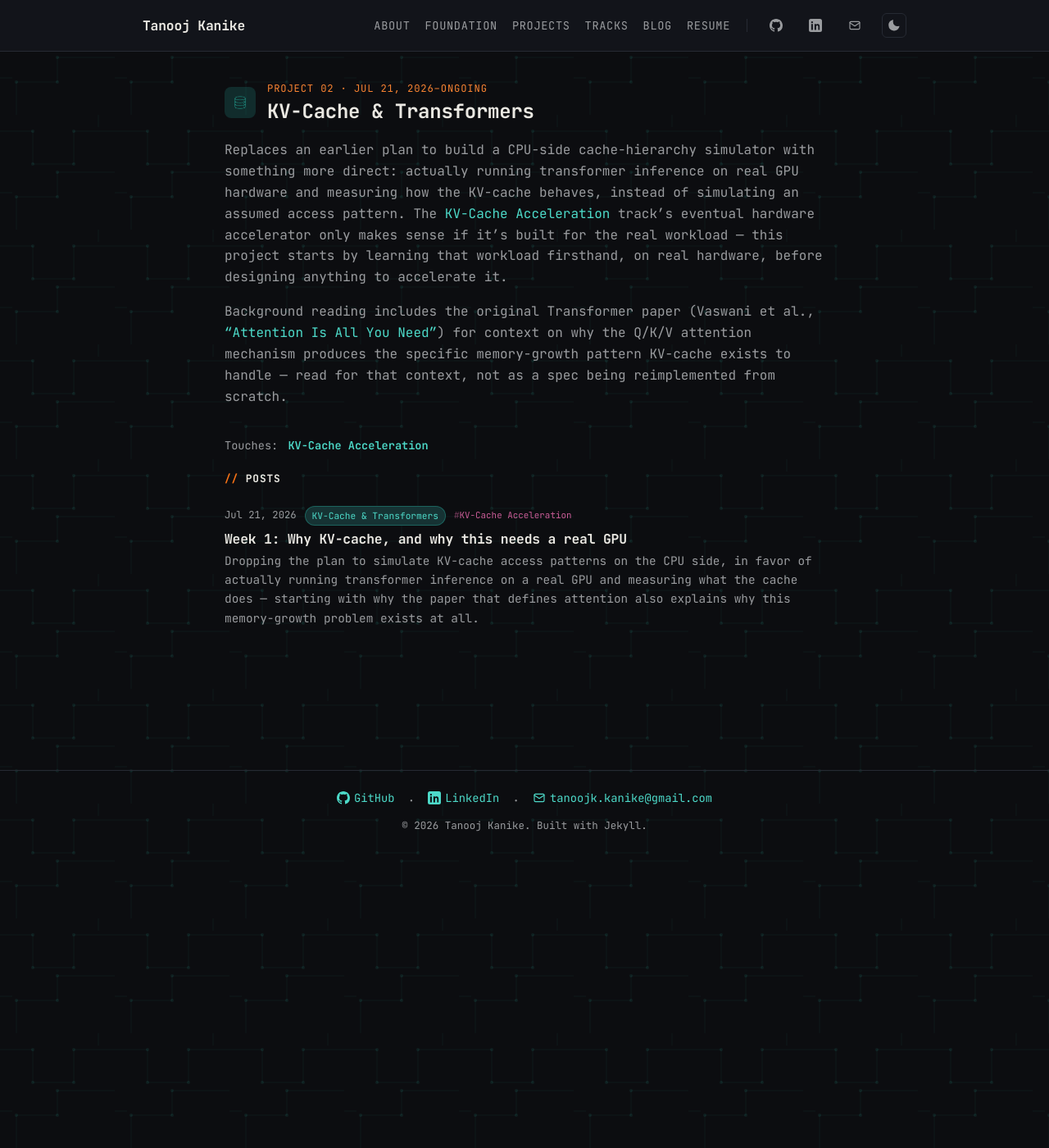
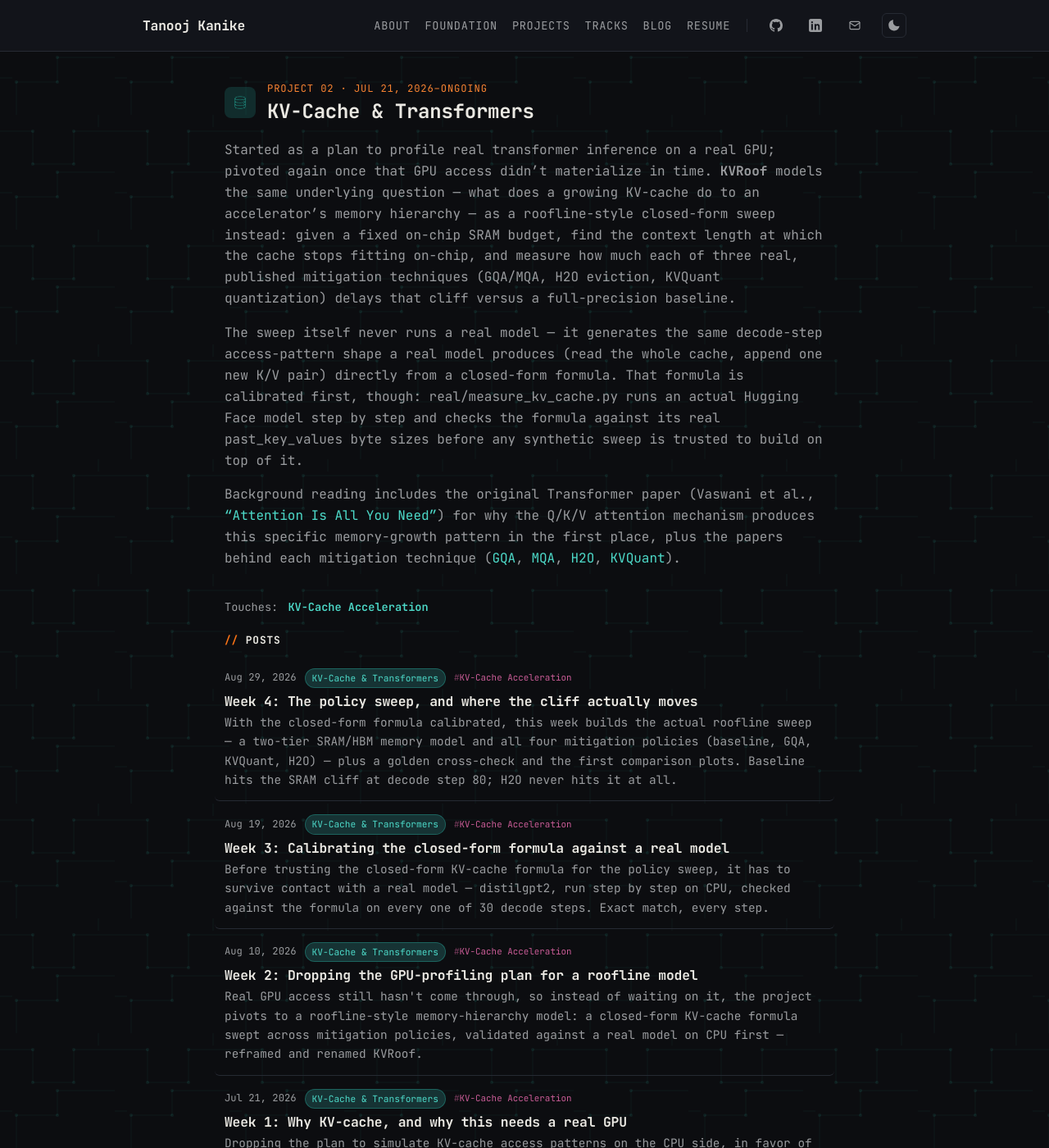
Before and after one commit to TanoojMadhuvan/TanoojMadhuvan.github.io, a Jekyll site: the page built from _projects/kv-cache-transformers.md, in a window 1280 px wide and 1400 px high. Shown: the whole window at 82% size. Built offline with Jekyll 4.4.1, drawn with Linux system fonts in a browser that asks for light colours.

Commit message:
Add KVRoof weeks 2-4 and update the kv-cache-transformers project page
Documents the pivot from the GPU-profiling plan to KVRoof's closed-form
roofline model, the real-model calibration against distilgpt2, and the
resulting policy sweep (baseline/GQA/KVQuant/H2O) with its comparison
plots. Project page updated to reflect the current direction instead of
the abandoned GPU-profiling plan.

Co-Authored-By: Claude Sonnet 5 <noreply@anthropic.com>

````diff
--- /dev/null
+++ b/_posts/2026-08-10-kv-cache-week-2-dropping-the-gpu-plan-for-a-roofline.md
@@ -0,0 +1,93 @@
+---
+title: "Week 2: Dropping the GPU-profiling plan for a roofline model"
+date: 2026-08-10
+project: kv-cache-transformers
+tracks: [kv-cache]
+summary: "Real GPU access still hasn't come through, so instead of waiting on it, the project pivots to a roofline-style memory-hierarchy model: a closed-form KV-cache formula swept across mitigation policies, validated against a real model on CPU first — reframed and renamed KVRoof."
+---
+Week 1 ended with a plan to move onto real GPU hardware and profile actual
+KV-cache traffic instead of reasoning about it abstractly. That GPU access
+(TACC or equivalent) hasn't materialized yet, and waiting on it indefinitely
+isn't a plan — so this week is a second pivot, not a continuation: instead
+of profiling a real model's KV-cache on real hardware, model the
+memory-hierarchy problem directly with a closed-form formula, swept across
+mitigation techniques, and validate that formula against something real
+that *doesn't* require a GPU — a CPU inference run. The project gets a new
+name to match: **KVRoof**.
+
+## What the project is actually asking now
+
+For a transformer *inference* accelerator, the differentiating hard problem
+usually isn't the compute array — it's attention, specifically the
+KV-cache: memory that grows every generated token and has to be read in
+full on every subsequent step. The question worth answering isn't just
+"how big does it get," it's: given a fixed on-chip SRAM budget, where's the
+cliff — the context length at which the cache stops fitting on-chip and
+forces the accelerator into HBM-bandwidth-bound territory — and how much do
+real, published mitigation techniques delay it?
+
+Four policies, picked because they're grounded in real papers rather than
+invented for this project:
+
+- **Baseline** — full-precision KV-cache, no eviction, no width reduction.
+- **GQA / MQA** ([Grouped-Query Attention](https://arxiv.org/abs/2305.13245),
+  [Multi-Query Attention](https://arxiv.org/abs/1911.02150)) — shares K/V
+  across attention heads, shrinking the cache at the architecture level.
+- **[H2O](https://arxiv.org/abs/2306.14048)** (Heavy-Hitter Oracle) —
+  evicts low-attention-score tokens once the cache exceeds a budget.
+- **[KVQuant](https://arxiv.org/abs/2401.18079)** — ultra-low-bit
+  quantization of the cache itself.
+
+## Why a closed-form model instead of running real inference for the sweep
+
+The sweep needs to vary context length, head count, and bit-width across
+many configurations. Two things rule out doing that with real models:
+
+1. Frameworks like Hugging Face `transformers` don't expose an on-chip
+   SRAM boundary at all — `past_key_values` just lives in whatever RAM/VRAM
+   the host has. "Did the cache overflow a 40MB budget at token 512" isn't
+   a number that exists in that stack; it only exists in a memory-hierarchy
+   model built specifically to track it.
+2. The thing that changes across the sweep — context length, GQA group
+   size, eviction budget, quantization width — only affects the
+   byte-accounting of the access pattern, not its shape: every decode step
+   reads the whole existing cache and appends one new K/V pair, regardless
+   of which real model produces it. Re-deriving that fixed shape by running
+   dozens of real forward passes buys nothing a formula doesn't already
+   give for free.
+
+So: **closed-form formula for the sweep, but only once it's confirmed
+against something real.**
+
+## Back-of-envelope, before writing any simulator code
+
+Before building anything, it's worth checking this problem is even worth
+building for. Using the textbook formula
+(`bytes = 2 × layers × heads × head_dim × seq_len × bytes_per_element`,
+fp16) against a flat 40MB SRAM budget — a plausible on-chip cache size —
+across a few real published model shapes:
+
+| Model scale | Bytes per token (K+V, fp16) | Tokens until 40MB SRAM overflows |
+|---|---|---|
+| 1.3B-class (24L / 16H / d128) | 192 KB | 213 |
+| 7B-class (32L / 32H / d128) | 512 KB | 80 |
+| 13B-class (40L / 40H / d128) | 800 KB | 51 |
+| 70B-class if it used plain MHA (80L / 64H / d128) | 2.5 MB | 16 |
+
+Even a 7B-class model with standard multi-head attention blows past a 40MB
+on-chip budget in **80 tokens** — a couple of sentences of generation. At
+70B scale under plain MHA it's 16 tokens — which is also exactly why real
+70B-class models (Llama-2-70B included) don't ship with plain MHA; they use
+GQA specifically to survive this. That's not a coincidence this project is
+discovering — it's the reason GQA exists, showing up in the same formula
+this project is about to sweep.
+
+## Next
+
+- Scaffold the repo structure (`sim/`, `golden/`, `real/`, `results/`) and
+  pick the calibration target: a small model, running on CPU since GPU
+  access isn't available yet, checked step-by-step against the closed-form
+  formula above.
+- If that calibration holds, the formula is trustworthy enough to build the
+  actual policy sweep on top of without needing a GPU at all for the
+  *shape* of the answer — only for later, real bandwidth/timing numbers.
--- /dev/null
+++ b/_posts/2026-08-19-kv-cache-week-3-calibrating-the-formula-against-a-real-model.md
@@ -0,0 +1,81 @@
+---
+title: "Week 3: Calibrating the closed-form formula against a real model"
+date: 2026-08-19
+project: kv-cache-transformers
+tracks: [kv-cache]
+summary: "Before trusting the closed-form KV-cache formula for the policy sweep, it has to survive contact with a real model — distilgpt2, run step by step on CPU, checked against the formula on every one of 30 decode steps. Exact match, every step."
+---
+Last week's plan only works if the closed-form formula
+(`bytes = 2 × layers × heads × head_dim × seq_len × bytes_per_element`) is
+actually a correct description of what a real model does, not just a
+textbook simplification that happens to look right. So before writing a
+single line of the policy sweep, this week is entirely about proving that
+formula against a real forward pass.
+
+## The setup
+
+`real/measure_kv_cache.py` runs a real Hugging Face causal LM
+(`distilgpt2`, since it's small enough to run comfortably on CPU) through
+30 autoregressive decode steps, and at every step:
+
+1. Reads the config's actual `num_layers`, `num_heads`, `head_dim`.
+2. Sums the real byte size of every layer's cached K and V tensors out of
+   `past_key_values` — `transformers` 5.x returns a `DynamicCache`, where
+   each `cache.layers[i]` exposes `.keys`/`.values` tensors directly with
+   shape `[batch, heads, seq_len, head_dim]`.
+3. Computes what the closed-form formula *predicts* the cache should be at
+   that exact sequence length.
+4. Records whether the two numbers match, byte for byte.
+
+```python
+def kv_cache_bytes(cache, dtype_bytes):
+    total = 0
+    for layer in cache.layers:
+        total += layer.keys.numel() * dtype_bytes
+        total += layer.values.numel() * dtype_bytes
+    return total
+
+def closed_form_bytes(num_layers, num_heads, head_dim, seq_len, dtype_bytes):
+    return 2 * num_layers * num_heads * head_dim * seq_len * dtype_bytes
+```
+
+## Result: exact match, every step
+
+```
+model=distilgpt2 layers=6 heads=12 head_dim=64
+wrote 30 steps to results/real_kv_cache_growth.csv
+closed-form formula matches real measured bytes every step: True
+final step: seq_len=36 kv_cache=1327104 bytes
+```
+
+Every one of the 30 steps agrees exactly — no off-by-one on sequence
+length, no hidden padding, no surprise dtype mismatch. Plotting measured
+against predicted makes the point visually redundant, which is exactly
+what you want out of a calibration check:
+
+<figure>
+  <img src="/assets/images/kv-cache-transformers/plot-real-calibration.png" alt="Line chart of KV-cache size in KB vs sequence length in tokens, showing two lines — a solid black closed-form prediction and a dashed orange measured line from distilgpt2's real past_key_values — perfectly overlapping across the full range">
+  <figcaption>Measured (distilgpt2, real <code>past_key_values</code>) vs. closed-form formula, per decode step. The dashed line is drawn on top of the solid one and is still invisible — that's the calibration succeeding.</figcaption>
+</figure>
+
+## What this does and doesn't prove
+
+This is a **capacity** check, not a bandwidth/timing check, and it's worth
+being precise about the difference so it doesn't get overstated later. It
+proves the formula correctly predicts *how many bytes* a real model's
+KV-cache occupies at a given sequence length — which is exactly what the
+SRAM/HBM capacity crossover in the planned sweep depends on. It says
+nothing about real memory bandwidth, real access latency, or real
+bandwidth-bound behavior once the cache overflows on-chip memory, because
+this ran on CPU — there's no local CUDA GPU available yet. That GPU
+re-run, once TACC or similar access is sorted, is what would validate the
+*timing* side; this week only validates the *capacity* side. Both matter,
+but they're not the same claim, and the README tracks them as two
+separate, still-open items rather than one "done."
+
+## Next
+
+With the formula trustworthy for capacity accounting, the synthetic sweep
+no longer needs to run a real model per configuration — it can generate
+the same access-pattern shape directly and cheaply, across many context
+lengths, SRAM budgets, and all four mitigation policies at once.
--- /dev/null
+++ b/_posts/2026-08-29-kv-cache-week-4-the-policy-sweep-and-where-the-cliff-moves.md
@@ -0,0 +1,124 @@
+---
+title: "Week 4: The policy sweep, and where the cliff actually moves"
+date: 2026-08-29
+project: kv-cache-transformers
+tracks: [kv-cache]
+summary: "With the closed-form formula calibrated, this week builds the actual roofline sweep — a two-tier SRAM/HBM memory model and all four mitigation policies (baseline, GQA, KVQuant, H2O) — plus a golden cross-check and the first comparison plots. Baseline hits the SRAM cliff at decode step 80; H2O never hits it at all."
+---
+Formula's calibrated, so this week is the actual sweep: a synthetic
+decode-step generator, a two-tier memory model, all four mitigation
+policies running against it, a golden cross-check, and the first
+comparison plots.
+
+## The pieces
+
+**`sim/workload.py`** generates the same access-pattern *shape* the real
+calibration run confirmed last week — every decode step reads the entire
+existing cache and appends one new K/V pair — without running any real
+model weights:
+
+```python
+def generate_decode_steps(cfg, num_steps, start_seq_len=0):
+    per_token = cfg.per_token_kv_bytes
+    for t in range(num_steps):
+        seq_len_before = start_seq_len + t
+        seq_len_after = seq_len_before + 1
+        yield DecodeStep(
+            step=t,
+            seq_len=seq_len_after,
+            bytes_read=per_token * seq_len_before,
+            bytes_written=per_token,
+            total_cache_bytes=per_token * seq_len_after,
+        )
+```
+
+**`sim/memory.py`** is deliberately the simplest version of a two-tier
+model: a binary fit/no-fit check per step. While the live cache fits in the
+SRAM budget, that step's read/write is serviced at SRAM bandwidth;
+once it doesn't, the whole step falls to HBM bandwidth instead. It's not a
+partial-LRU cache — that nuance is exactly what H2O eviction is for,
+modeled separately as its own policy rather than folded into the memory
+tier.
+
+**`sim/policies.py`** implements all four. GQA/MQA and KVQuant turn out to
+be pure config transforms — they change how many bytes a token costs
+without changing the access pattern's shape, so they reuse
+`generate_decode_steps` directly:
+
+```python
+def gqa(cfg, kv_heads):
+    return replace(cfg, num_heads=kv_heads)   # only K/V heads shrink
+
+def kvquant(cfg, bits):
+    return replace(cfg, bytes_per_element=bits / 8)
+```
+
+H2O is different — it changes *which* tokens are even resident, so it gets
+its own generator. This sim has no real attention scores to rank tokens
+by (that ranking is H2O's actual research contribution), so it models the
+footprint *consequence* of a token budget rather than the scoring itself:
+once past the budget, resident token count is capped instead of growing.
+
+## Golden cross-check
+
+Before trusting the sweep's own bookkeeping, `golden/check_closed_form.py`
+independently re-derives the formula from scratch and checks it against
+`sim/workload.py`'s output on 500 steps — the same role a golden model
+plays checking RTL on the hardware-design side of this portfolio:
+
+```
+PASS: sim/workload.py matches the closed-form formula on all 500 steps
+```
+
+## Running all four policies against the same 40MB budget
+
+`sim/run_sweep.py` runs baseline, GQA (32 heads → 4 KV heads), KVQuant
+(4-bit), and H2O (64-token budget) over 1000 decode steps against a
+Llama-2-7B-shaped config (32 layers, 32 heads, head_dim 128, fp16) and a
+40MB SRAM budget — matching last week's back-of-envelope 7B-scale number
+exactly:
+
+| Policy | Crosses into HBM at step |
+|---|---|
+| Baseline | 80 |
+| KVQuant (4-bit) | 320 |
+| GQA (32→4 KV heads) | 640 |
+| H2O (64-token budget) | never — stays in SRAM |
+
+<figure>
+  <img src="/assets/images/kv-cache-transformers/plot-cache-growth.png" alt="Line chart of live KV-cache size in MB vs decode step for four policies against a dashed 40MB SRAM capacity line — baseline (blue) grows steepest and crosses the line earliest, KVQuant (green) and GQA (orange) grow more slowly and cross later, and H2O (red) flattens out below the line and never crosses">
+  <figcaption>KV-cache growth vs. the 40MB SRAM ceiling, all four policies on the same sweep. Baseline crosses almost immediately; H2O never does, because its token budget caps growth below the ceiling entirely.</figcaption>
+</figure>
+
+<figure>
+  <img src="/assets/images/kv-cache-transformers/plot-bandwidth.png" alt="Line chart of achieved bandwidth in GB/s vs decode step for the same four policies, each holding flat at a high SRAM bandwidth value then dropping sharply to a lower HBM bandwidth value at its own cliff step — H2O's line never drops">
+  <figcaption>Achieved bandwidth per policy — a step function, not a gradual decline, because the memory model treats SRAM/HBM as a binary fit/no-fit per step rather than a partial cache.</figcaption>
+</figure>
+
+The bandwidth plot is the more direct "why does this matter" picture: it's
+not that performance degrades gradually as the cache grows — it falls off
+a literal cliff, all at once, the step the cache stops fitting on-chip.
+Everything to the left of that step runs at full on-chip bandwidth;
+everything to the right runs at HBM bandwidth for the rest of the
+generation, for every single subsequent token, because a full-attention
+decode step never stops re-reading the whole cache.
+
+## What this sweep is and isn't saying
+
+Worth stating plainly, the same way last week separated capacity from
+timing: the SRAM/HBM bandwidth numbers here (19,000 GB/s / 3,350 GB/s) are
+illustrative knobs loosely anchored to H100-class hardware, not measured
+values — the point of this sweep is the *shape* of the crossover per
+policy and how far each technique pushes it back, not a calibrated
+absolute throughput number. That calibration is what the still-pending GPU
+re-run is for.
+
+## Next
+
+- Sweep across SRAM capacities and model scales instead of one fixed 40MB/
+  7B-class point, to see how the cliff itself moves, not just where it
+  lands for one config.
+- Give H2O a real synthetic attention-score model for *which* tokens get
+  evicted, instead of a flat token-count budget.
+- The GPU re-run, once TACC or similar access is sorted — real bandwidth
+  and timing numbers to calibrate the illustrative ones used here.
--- a/_projects/kv-cache-transformers.md
+++ b/_projects/kv-cache-transformers.md
@@ -4,22 +4,34 @@ slug: kv-cache-transformers
 index: "02"
 date_range: "Jul 21, 2026–ongoing"
 icon: 09-database
-subtitle: "Learning Transformer Inference on Real Hardware"
-summary: "Hands-on transformer inference and KV-cache profiling on a real GPU — the actual workload the KV-Cache Acceleration track is meant to be built around."
-description: "Learning how transformer inference and the KV-cache actually behave by running real models on real GPU hardware and profiling memory growth during autoregressive decode, instead of simulating an assumed access pattern — grounded in background reading including the original Transformer paper (Vaswani et al., \"Attention Is All You Need\")."
-tags: [Python, PyTorch, CUDA, Transformers]
+subtitle: "KVRoof: A Roofline Model for KV-Cache Memory Pressure"
+summary: "A roofline-style model of when a transformer's KV-cache outgrows on-chip SRAM under continuous decode, and how much GQA/MQA, H2O eviction, and KVQuant quantization each buy back before that cliff — the closed-form formula calibrated against a real Hugging Face model first."
+description: "Models the KV-cache memory-hierarchy cliff directly: given a fixed on-chip SRAM budget, where does an accelerator's KV-cache stop fitting on-chip and force it into HBM-bandwidth-bound territory, and how much do GQA/MQA, H2O eviction, and KVQuant quantization each delay that cliff. The closed-form formula behind the sweep is calibrated against real Hugging Face model output before being trusted, rather than assumed."
+tags: [Python, PyTorch, Transformers, Matplotlib]
 tracks: [kv-cache]
 ---
-Replaces an earlier plan to build a CPU-side cache-hierarchy simulator with
-something more direct: actually running transformer inference on real GPU
-hardware and measuring how the KV-cache behaves, instead of simulating an
-assumed access pattern. The [KV-Cache Acceleration](/tracks/kv-cache/)
-track's eventual hardware accelerator only makes sense if it's built for the
-real workload — this project starts by learning that workload firsthand,
-on real hardware, before designing anything to accelerate it.
+Started as a plan to profile real transformer inference on a real GPU;
+pivoted again once that GPU access didn't materialize in time. **KVRoof**
+models the same underlying question — what does a growing KV-cache do to
+an accelerator's memory hierarchy — as a roofline-style closed-form sweep
+instead: given a fixed on-chip SRAM budget, find the context length at
+which the cache stops fitting on-chip, and measure how much each of three
+real, published mitigation techniques (GQA/MQA, H2O eviction, KVQuant
+quantization) delays that cliff versus a full-precision baseline.
+
+The sweep itself never runs a real model — it generates the same
+decode-step access-pattern shape a real model produces (read the whole
+cache, append one new K/V pair) directly from a closed-form formula. That
+formula is calibrated first, though: `real/measure_kv_cache.py` runs an
+actual Hugging Face model step by step and checks the formula against its
+real `past_key_values` byte sizes before any synthetic sweep is trusted to
+build on top of it.
 
 Background reading includes the original Transformer paper (Vaswani et al.,
-["Attention Is All You Need"](https://arxiv.org/pdf/1706.03762)) for context
-on why the Q/K/V attention mechanism produces the specific memory-growth
-pattern KV-cache exists to handle — read for that context, not as a spec
-being reimplemented from scratch.
+["Attention Is All You Need"](https://arxiv.org/pdf/1706.03762)) for why
+the Q/K/V attention mechanism produces this specific memory-growth pattern
+in the first place, plus the papers behind each mitigation technique
+([GQA](https://arxiv.org/abs/2305.13245),
+[MQA](https://arxiv.org/abs/1911.02150),
+[H2O](https://arxiv.org/abs/2306.14048),
+[KVQuant](https://arxiv.org/abs/2401.18079)).
````
Also changed, not shown: assets/images/kv-cache-transformers/plot-bandwidth.png (added), assets/images/kv-cache-transformers/plot-cache-growth.png (added), assets/images/kv-cache-transformers/plot-real-calibration.png (added).
